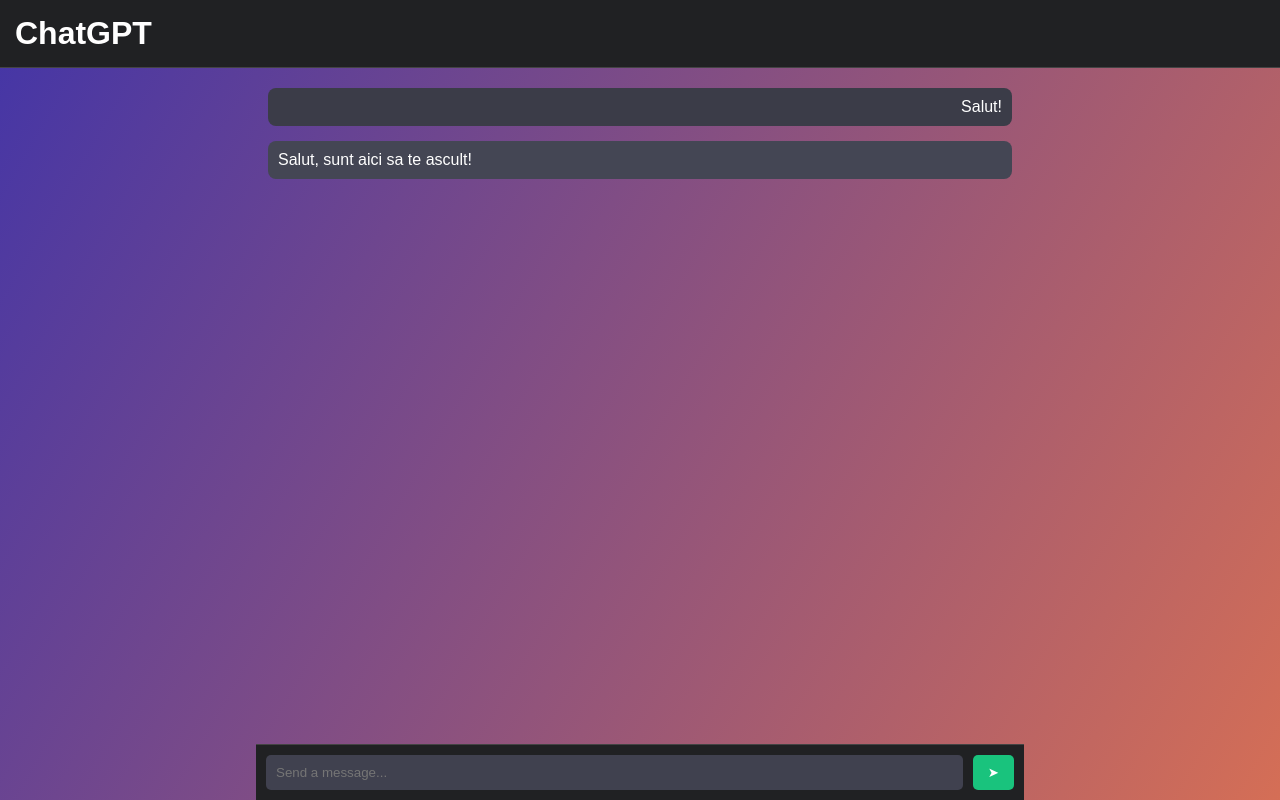
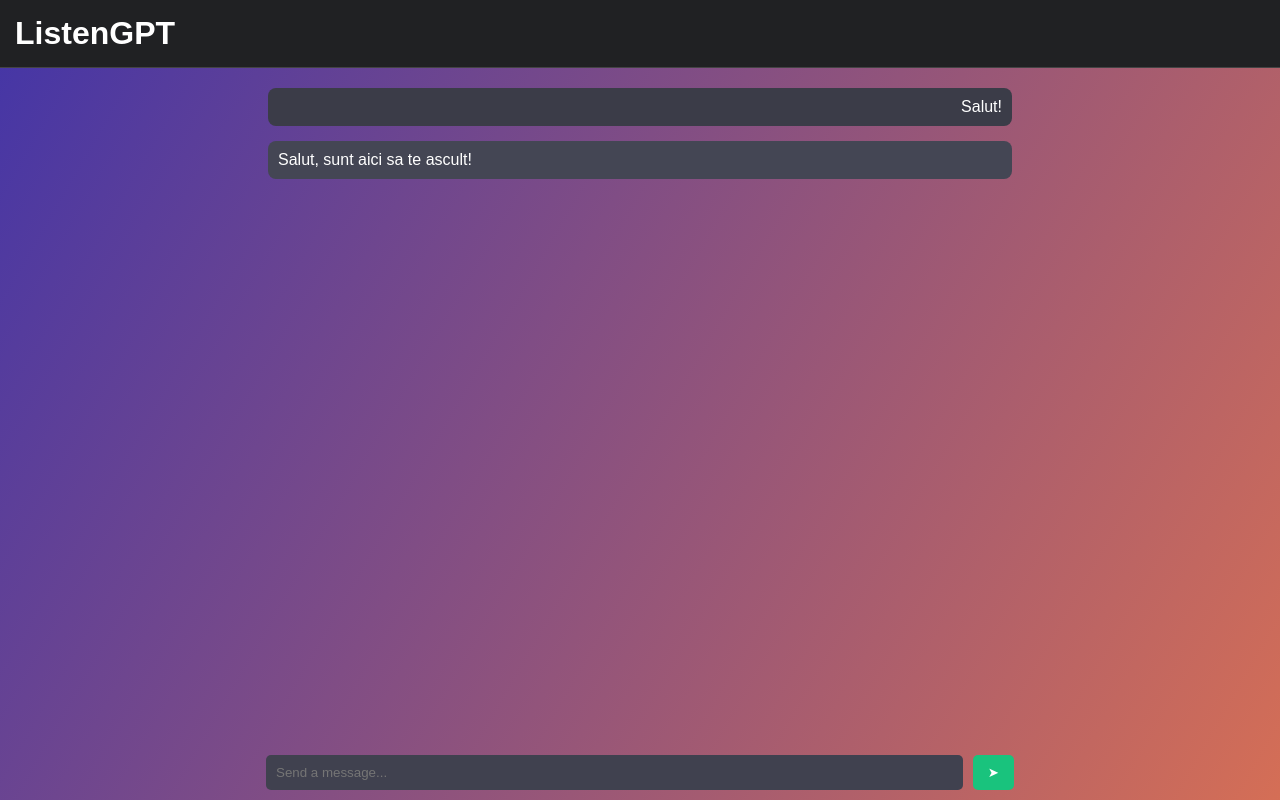
Before and after one commit to NeamtMihai/listen_gpt, a plain HTML site: page index.html in a window 1280 px wide. Drawn offline with Linux system fonts and the light colour scheme.

Commit message:
mai frumix

```diff
--- a/index.html
+++ b/index.html
@@ -24,7 +24,7 @@
 
         <main class="chat-area">
             <header class="top-bar">
-                <h1>ChatGPT</h1>
+                <h1>ListenGPT</h1>
             </header>
 
             <section class="chat-messages" id="messages">
--- a/styles.css
+++ b/styles.css
@@ -87,12 +87,12 @@
 
   .chat-input {
     padding: 10px;
-    background-color: #202123;
+    /* background-color: #202123; */
     display: flex;
     min-width: 60%;
     margin-left: auto;
     margin-right: auto;
-    border-top: 1px solid #444;
+    /* border-top: 1px solid #444; */
   }
 
   .chat-input input {
```
